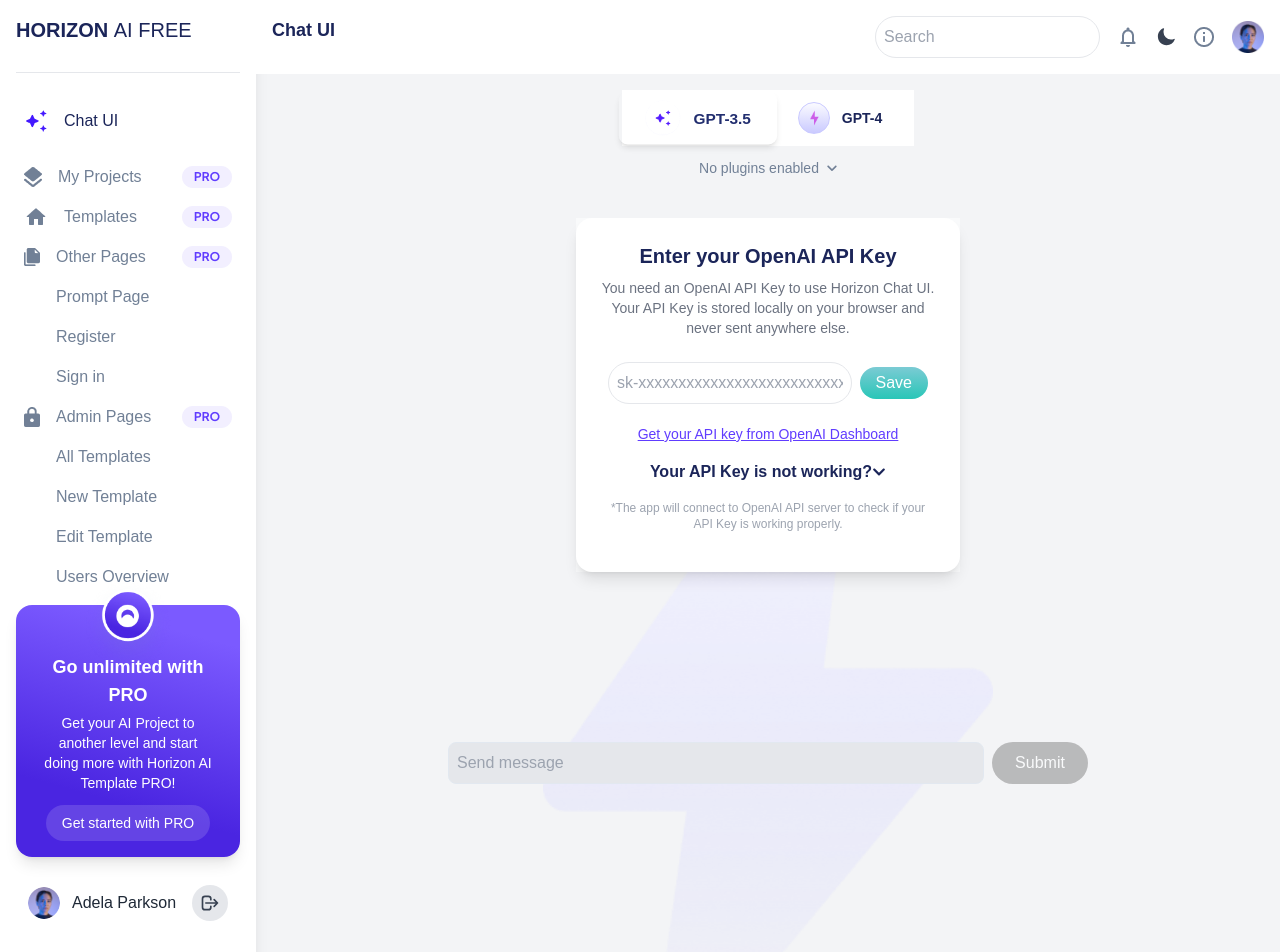
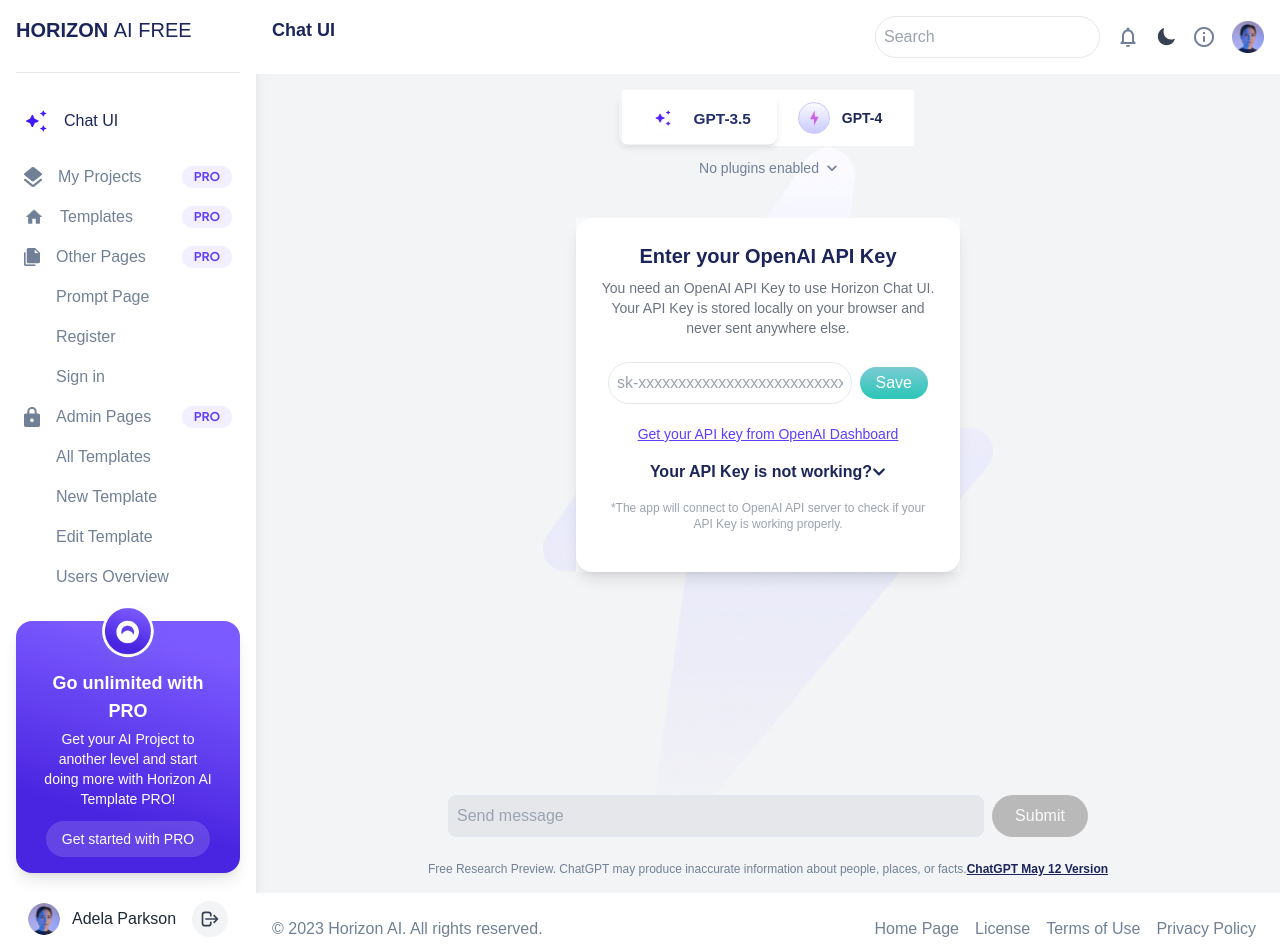
Before and after one commit to jijonjau/horizon-ai-frontend, a Next.js app in the folder horizon-ai/: page / in a window 1280 px wide. Shown: the top 952 px of the page. Built offline with nearby package versions, Linux system fonts and the light colour scheme.

Commit message:
disabling links that require PRO membership

```diff
--- a/horizon-ai/src/app/page.tsx
+++ b/horizon-ai/src/app/page.tsx
@@ -12,7 +12,7 @@ export default function Chat() {
   const [isAPIKeyFormOpen, setIsAPIKeyFormOpen] = useState(true);
 
   return (
-    <div className="flex bg-gray-100 dark:bg-gray-900 dark:text-white rounded-lg shadow-md">
+    <div className="flex bg-gray-100 dark:bg-gray-900 dark:text-white rounded-lg shadow-md h-fit">
       <Sidebar />
       <div className="flex flex-col flex-1">
         <Header />
--- a/horizon-ai/src/components/APIKeyForm.tsx
+++ b/horizon-ai/src/components/APIKeyForm.tsx
@@ -63,6 +63,7 @@ const APIKeyForm = ({ onClose }: { onClose: () => void }) => {
             placeholder="sk-xxxxxxxxxxxxxxxxxxxxxxxxxxxxxxxx"
             value={apiKey}
             onChange={(e) => setApiKey(e.target.value)}
+            onKeyDown={(e) => e.key === 'Enter' && handleSave()}
           />
           <button
             style={{
--- a/horizon-ai/src/components/ChatWindow.tsx
+++ b/horizon-ai/src/components/ChatWindow.tsx
@@ -54,7 +54,7 @@ const ChatWindow: React.FC<{ isDisabled: boolean }> = ({ isDisabled }) => {
   };
 
   return (
-    <div className="flex flex-col h-screen items-center w-full">
+    <div className="flex flex-col h-full items-center w-full">
       <div className="w-full max-w-2xl flex-1 overflow-y-auto space-y-4 p-4">
         {messages.map((msg, index) => (
           <ChatMessage
@@ -81,7 +81,7 @@ const ChatWindow: React.FC<{ isDisabled: boolean }> = ({ isDisabled }) => {
         )}
       </div>
 
-      <div className="w-full max-w-2xl sticky bottom-0 p-4 dark:border-gray-700">
+      <div className="w-full max-w-2xl p-4 dark:border-gray-700 bottom-2">
         <div className="flex w-full">
           <input
             type="text"
@@ -111,7 +111,7 @@ const ChatWindow: React.FC<{ isDisabled: boolean }> = ({ isDisabled }) => {
         </div>
       </div>
 
-      <p className="text-[#718096] text-xs mt-2 dark:text-gray-300">
+      <p className="text-[#718096] text-xs mt-2 dark:text-gray-300 mb-4">
         Free Research Preview. ChatGPT may produce inaccurate information about
         people, places, or facts.
         <span className="text-[#1B2559] font-semibold underline dark:text-white">
--- a/horizon-ai/src/components/ProPromotionCard.tsx
+++ b/horizon-ai/src/components/ProPromotionCard.tsx
@@ -3,7 +3,7 @@ import React from 'react';
 const ProPromotionCard = () => {
   return (
     <div
-      className="relative flex flex-col items-center p-4 rounded-2xl text-white text-center shadow-lg mt-2"
+      className="relative flex flex-col items-center p-4 rounded-2xl text-white text-center shadow-lg mt-6"
       style={{
         background: 'linear-gradient(15.46deg, #4A25E1 26.3%, #7B5AFF 86.4%)',
       }}
--- a/horizon-ai/src/components/Sidebar.tsx
+++ b/horizon-ai/src/components/Sidebar.tsx
@@ -8,9 +8,10 @@ import UserProfile from './UserProfile';
 const Sidebar = () => {
   const [isOtherPagesDropdownOpen, setOtherPagesDropdownOpen] = useState(true);
   const [isAdminPagesDropdownOpen, setAdminPagesDropdownOpen] = useState(true);
+  const [isProUser, setIsProUser] = useState(true);
 
   return (
-    <aside className="w-64 bg-white p-4 shadow-lg dark:bg-gray-800 dark:text-gray-200">
+    <aside className="w-64 bg-white p-4 shadow-lg dark:bg-gray-800 dark:text-gray-200 h-fit">
       <h2 className="text-xl font-semibold text-[#1b2559] dark:text-white">
         HORIZON <span className="font-normal">AI FREE</span>
       </h2>
@@ -43,34 +44,54 @@ const Sidebar = () => {
             </Link>
 
             <Link
-              href="/templates"
-              className="p-2 rounded-lg hover:bg-gray-300 flex items-center"
+              href={isProUser ? '#' : '/templates'}
+              onClick={(e) => {
+                if (isProUser) e.preventDefault();
+              }}
+              className={`p-2 rounded-lg flex items-center transition ${
+                isProUser
+                  ? 'cursor-not-allowed'
+                  : 'hover:bg-gray-100 dark:hover:bg-gray-800'
+              }`}
             >
-              <img src="/Icons/template.png" alt="template icon" />
+              <img
+                src="/Icons/template.png"
+                alt="template icon"
+                className="w-5 h-5"
+              />
               <span className="ml-4 flex-1 text-[#718096]">Templates</span>
+              {isProUser && (
                 <img
                   src="/Icons/PRO-Badge.png"
                   alt="pro badge icon"
                   className="ml-4"
                 />
+              )}
             </Link>
 
             <div
-              className="p-2 rounded-lg hover:bg-gray-300 flex items-center cursor-pointer"
-              onClick={() =>
-                setOtherPagesDropdownOpen(!isOtherPagesDropdownOpen)
-              }
+              className={`p-2 rounded-lg flex items-center transition ${
+                isProUser
+                  ? 'cursor-not-allowed'
+                  : 'hover:bg-gray-300 cursor-pointer'
+              }`}
+              onClick={(e) => {
+                if (isProUser) e.preventDefault();
+                else setOtherPagesDropdownOpen(!isOtherPagesDropdownOpen);
+              }}
             >
               <img src="/Icons/other-pages.png" alt="other pages icon" />
               <span className="ml-4 flex-1 text-[#718096]">Other Pages</span>
+              {isProUser && (
                 <img
                   src="/Icons/PRO-Badge.png"
                   alt="pro badge icon"
                   className="ml-4"
                 />
+              )}
             </div>
 
-            {isOtherPagesDropdownOpen && (
+            {isOtherPagesDropdownOpen && !isProUser && (
               <div className="ml-8 flex flex-col text-[#718096]">
                 <Link
                   href="/prompt"
@@ -93,22 +114,43 @@ const Sidebar = () => {
               </div>
             )}
 
+            {isOtherPagesDropdownOpen && isProUser && (
+              <div className="ml-8 flex flex-col text-[#718096]">
+                <div className="p-2 rounded-lg cursor-not-allowed flex items-center">
+                  <span>Prompt Page</span>
+                </div>
+                <div className="p-2 rounded-lg cursor-not-allowed flex items-center">
+                  <span>Register</span>
+                </div>
+                <div className="p-2 rounded-lg cursor-not-allowed flex items-center">
+                  <span>Sign in</span>
+                </div>
+              </div>
+            )}
+
             <div
-              className="p-2 rounded-lg hover:bg-gray-300 flex items-center cursor-pointer"
-              onClick={() =>
-                setAdminPagesDropdownOpen(!isAdminPagesDropdownOpen)
-              }
+              className={`p-2 rounded-lg flex items-center transition ${
+                isProUser
+                  ? 'cursor-not-allowed'
+                  : 'hover:bg-gray-300 cursor-pointer'
+              }`}
+              onClick={(e) => {
+                if (isProUser) e.preventDefault();
+                else setAdminPagesDropdownOpen(!isAdminPagesDropdownOpen);
+              }}
             >
               <img src="/Icons/admin-pages.png" alt="admin pages icon" />
               <span className="ml-4 flex-1 text-[#718096]">Admin Pages</span>
+              {isProUser && (
                 <img
                   src="/Icons/PRO-Badge.png"
                   alt="pro badge icon"
                   className="ml-4"
                 />
+              )}
             </div>
 
-            {isAdminPagesDropdownOpen && (
+            {isAdminPagesDropdownOpen && !isProUser && (
               <div className="ml-8 flex flex-col text-[#718096]">
                 <Link
                   href="/allTemplates"
@@ -136,6 +178,23 @@ const Sidebar = () => {
                 </Link>
               </div>
             )}
+
+            {isAdminPagesDropdownOpen && isProUser && (
+              <div className="ml-8 flex flex-col text-[#718096]">
+                <div className="p-2 rounded-lg cursor-not-allowed flex items-center">
+                  <span>All Templates</span>
+                </div>
+                <div className="p-2 rounded-lg cursor-not-allowed flex items-center">
+                  <span>New Template</span>
+                </div>
+                <div className="p-2 rounded-lg cursor-not-allowed flex items-center">
+                  <span>Edit Template</span>
+                </div>
+                <div className="p-2 rounded-lg cursor-not-allowed flex items-center">
+                  <span>Users Overview</span>
+                </div>
+              </div>
+            )}
           </li>
         </ul>
       </nav>
--- a/horizon-ai/src/components/UserProfile.tsx
+++ b/horizon-ai/src/components/UserProfile.tsx
@@ -4,7 +4,7 @@ import { HiOutlineLogout } from 'react-icons/hi';
 
 const UserProfile = () => {
   return (
-    <div className="flex items-center justify-between p-3 mt-4 bg-white rounded-xl mb-4 dark:bg-gray-800 dark:text-gray-200">
+    <div className="flex items-center justify-between p-3 mt-4 bg-white rounded-xl dark:bg-gray-800 dark:text-gray-200">
       <div className="flex items-center">
         <Image
           src="/Icons/user-avatar.png"
@@ -17,7 +17,7 @@ const UserProfile = () => {
           Adela Parkson
         </span>
       </div>
-      <button className="p-2 rounded-full bg-gray-200 hover:bg-gray-300 transition dark:bg-gray-700 dark:hover:bg-gray-600">
+      <button className="p-2 rounded-full bg-gray-100 hover:bg-gray-300 transition dark:bg-gray-700 dark:hover:bg-gray-600">
         <HiOutlineLogout className="w-5 h-5 text-gray-700 dark:text-gray-300 p-2s" />
       </button>
     </div>
```
Lines whose indentation alone changed are shown as unchanged.
